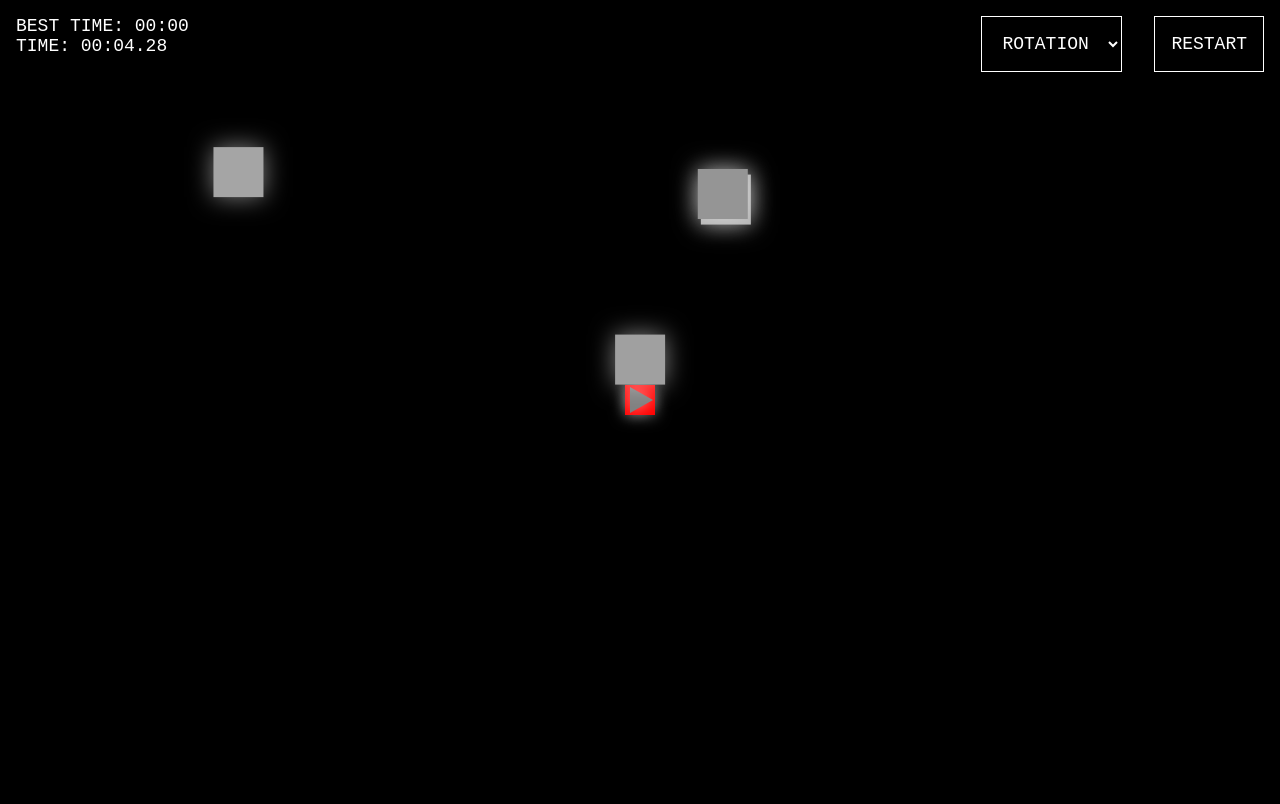
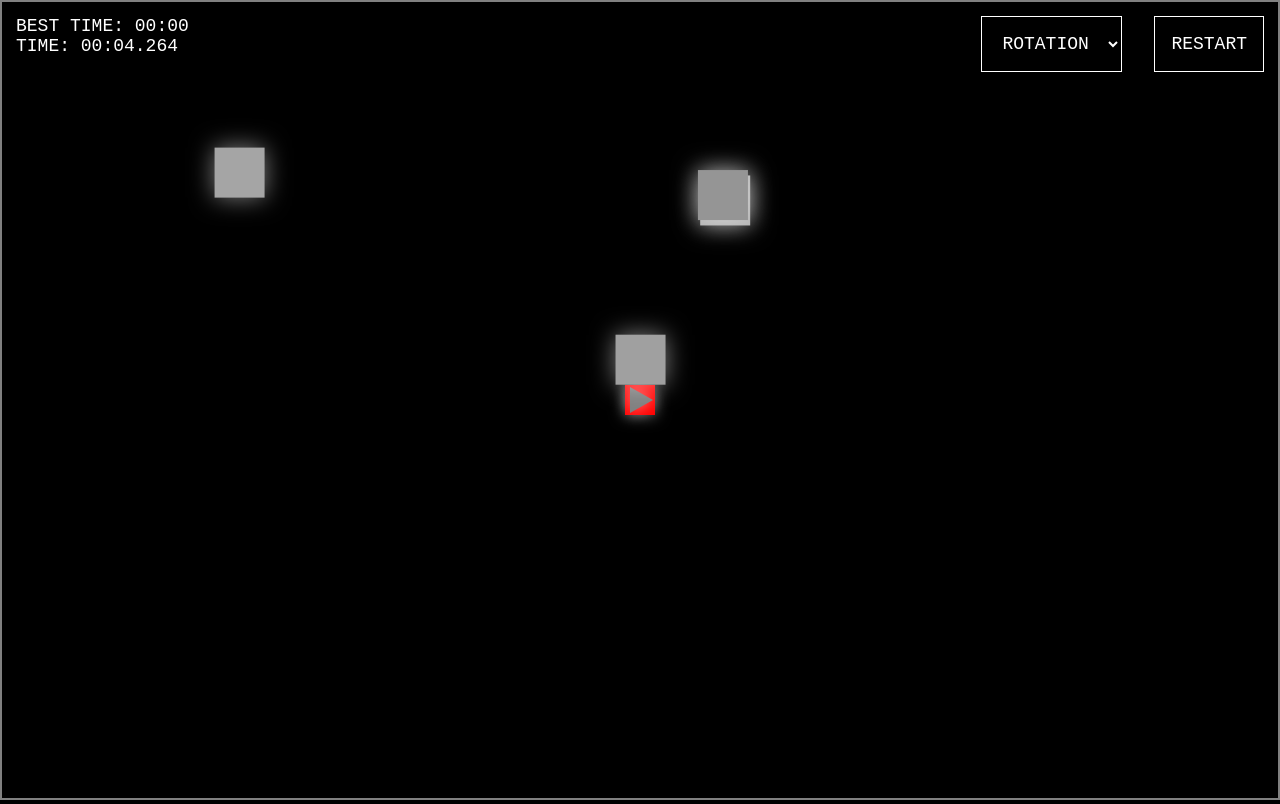
Before and after one commit to Lnola/asteroids, a website built with Vite: page index.html in a window 1280 px wide. Built offline with nearby package versions, Linux system fonts and the light colour scheme.

Commit message:
:lipstick: Add a border to the canvas

```diff
--- a/src/assets/style.css
+++ b/src/assets/style.css
@@ -2,6 +2,10 @@ body,
 canvas {
   margin: 0;
   background-color: #000;
+}
+
+canvas {
+  border: 2px solid grey;
 }
 
 #statistics,
--- a/src/game.ts
+++ b/src/game.ts
@@ -45,8 +45,8 @@ class Game {
 
     this.canvas = document.querySelector('canvas')!;
     this.context = this.canvas.getContext('2d')!;
-    this.canvas.width = window.innerWidth;
-    this.canvas.height = window.innerHeight;
+    this.canvas.width = window.innerWidth - 4;
+    this.canvas.height = window.innerHeight - 4;
 
     this.bounds = {
       maxX: this.canvas.width,
```
